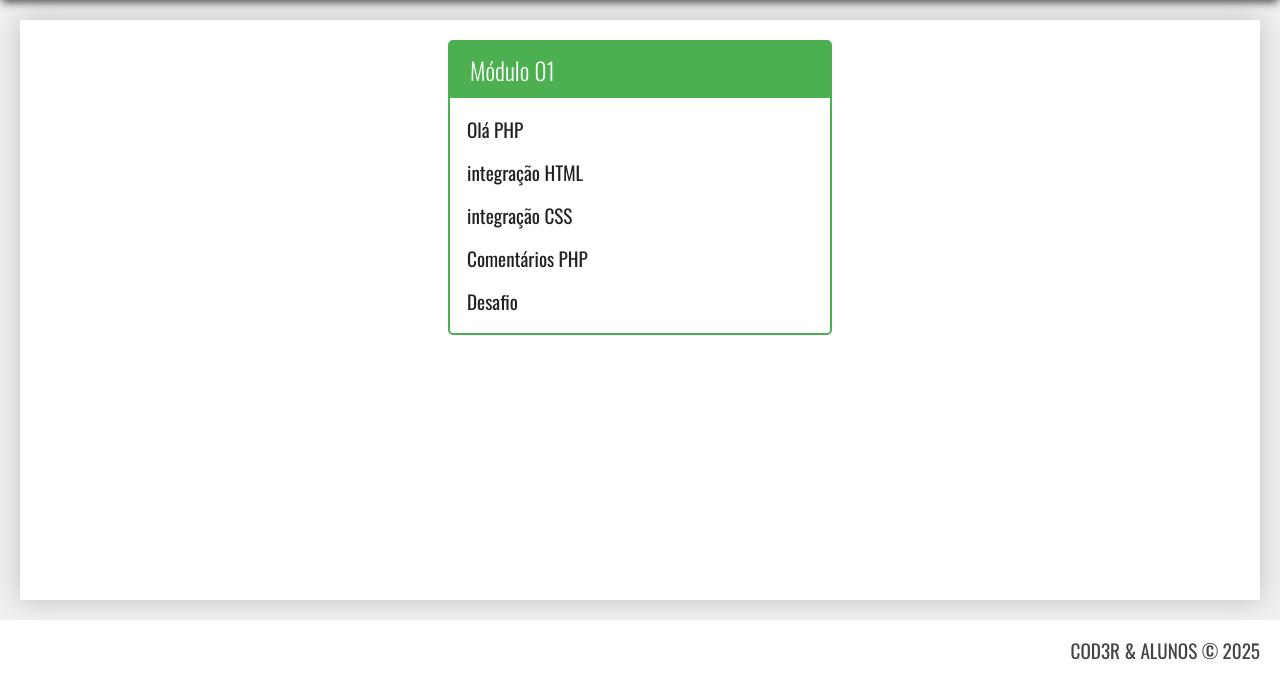
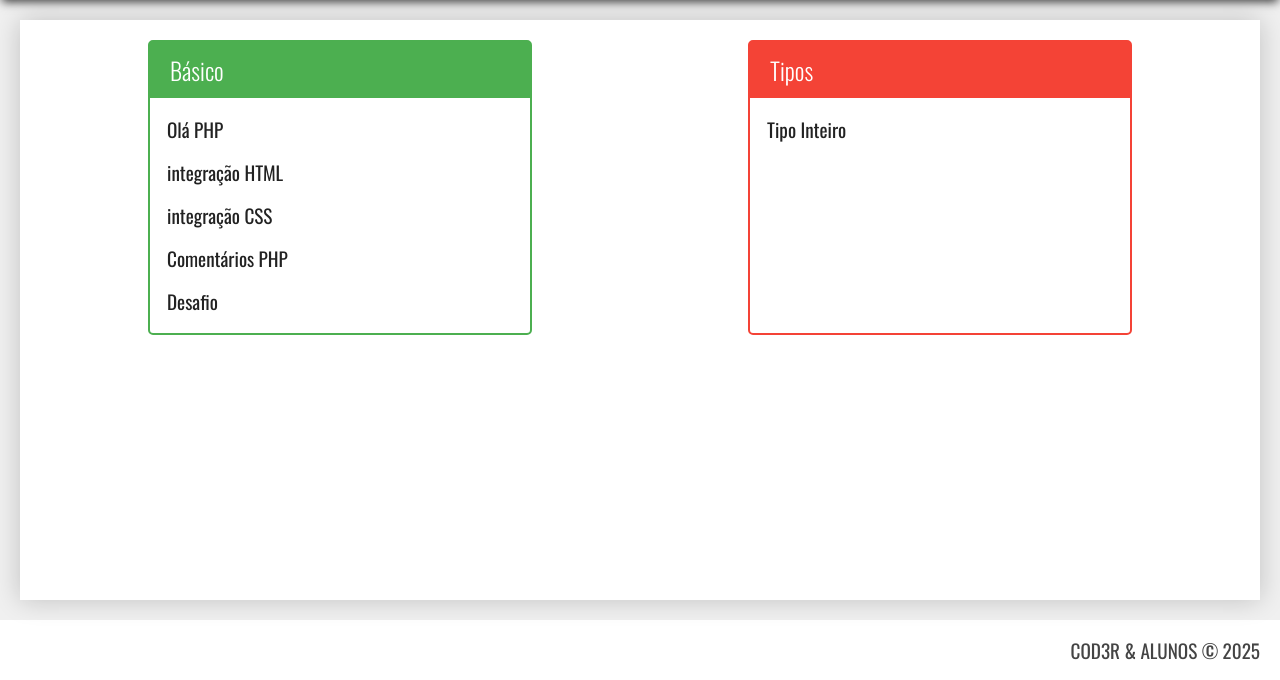
Before and after one commit to Pauloand05/curso-php, a PHP site: page / in a window 1280 px wide. Shown: the part 120-800 px from the top of the page. Run offline with PHP 8.4, Linux system fonts and the light colour scheme.

Commit message:
Tipo inteiro PHP

```diff
--- a/index.php
+++ b/index.php
@@ -15,7 +15,7 @@
         <div class="conteudo">
             <nav class="modulos">
                 <div class="modulo verde">
-                    <h3>Módulo 01</h3>
+                    <h3>Básico</h3>
                     <ul>
                         <li>
                             <a href="exercicio.php?dir=basico&file=ola">
@@ -44,6 +44,16 @@
                         </li>
                     </ul>
                 </div>
+                <div class="modulo vermelho">
+                    <h3>Tipos</h3>
+                    <ul>
+                        <li>
+                            <a href="exercicio.php?dir=tipos&file=int">
+                                Tipo Inteiro
+                            </a>
+                        </li>
+                    </ul>
+                </div>
             </nav>
         </div>
     </main>
```
Also changed, not shown: tipos/int.php (added, +15 -0 lines).
